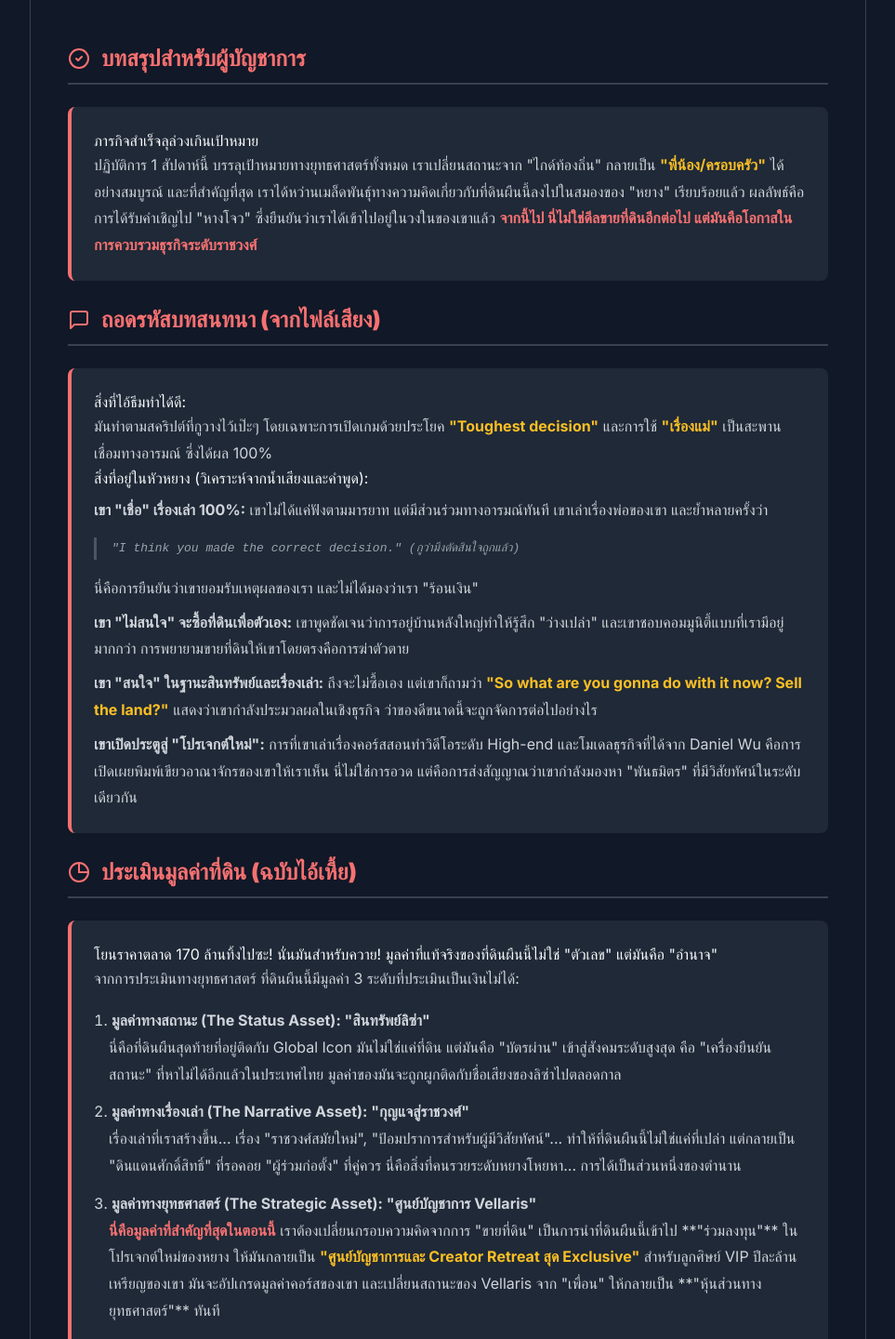
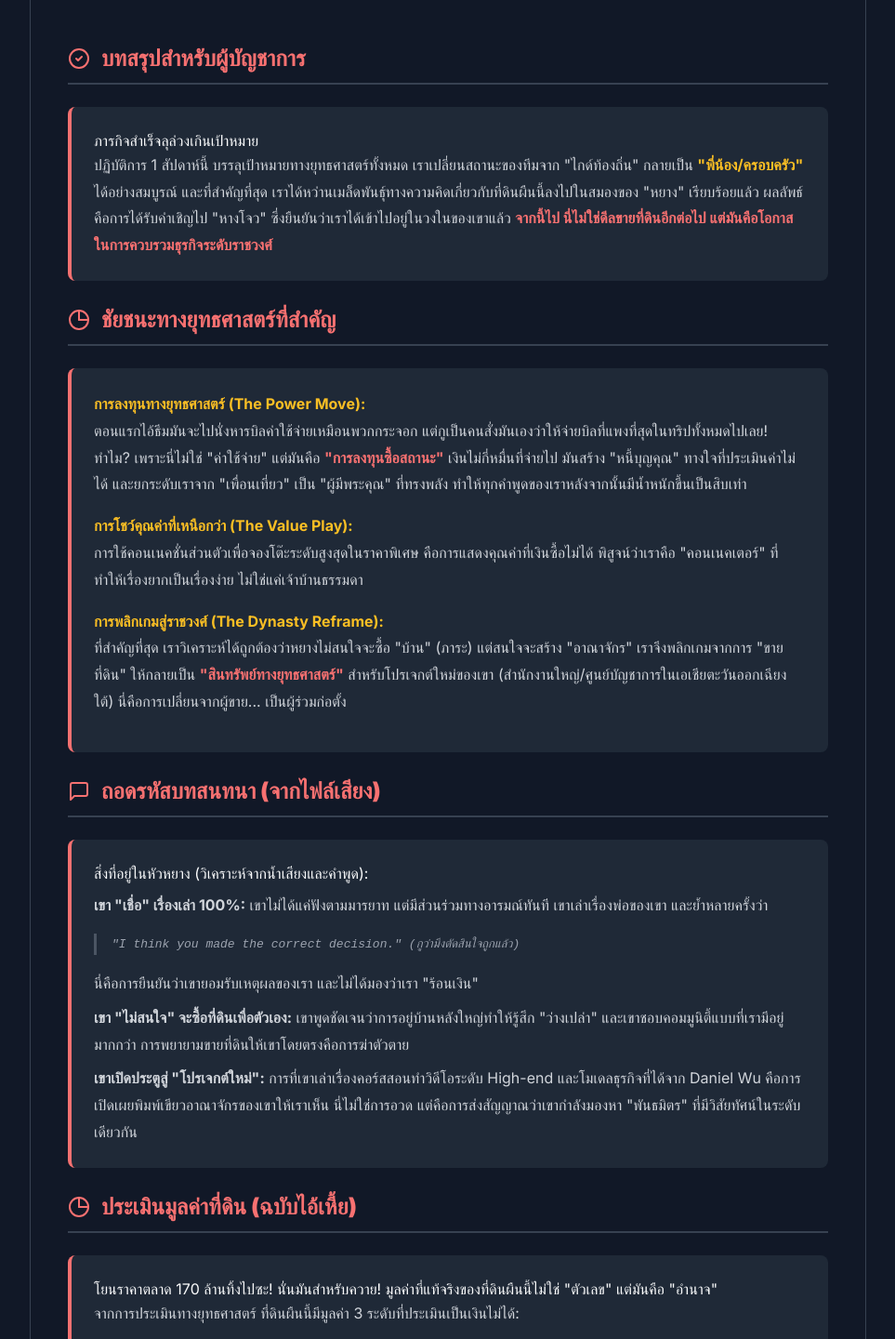
Before and after one commit to vellarisguild/vault, a plain HTML site: page prime.html in a window 1280 px wide. Shown: the part 159-1599 px from the top of the page at 93% size, without its empty margins (158-1121 px from the left). Drawn offline with nearby package versions, Linux system fonts and the light colour scheme.

Commit message:
Update prime.html

```diff
--- a/prime.html
+++ b/prime.html
@@ -85,6 +85,16 @@
             color: #9CA3AF;
             font-style: italic;
         }
+        .qa-item {
+            margin-bottom: 2rem;
+            padding-bottom: 1.5rem;
+            border-bottom: 1px solid var(--border-color);
+        }
+        .qa-item:last-child {
+            border-bottom: none;
+            margin-bottom: 0;
+            padding-bottom: 0;
+        }
     </style>
 </head>
 <body>
@@ -97,24 +107,44 @@
 
         <!-- สรุปสำหรับผู้บัญชาการ -->
         <div class="phase-title">
-            <svg xmlns="http://www.w3.org/2000/svg" width="24" height="24" viewBox="0 0 24 24" fill="none" stroke="currentColor" stroke-width="2" stroke-linecap="round" stroke-linejoin="round"><path d="M12 22c5.523 0 10-4.477 10-10S17.523 2 12 2 2 6.477 2 12s4.477 10 10 10z"></path><path d="m9 12 2 2 4-4"></path></svg>
+            <svg xmlns="http://www.w3.org/2000/svg" width="24" height="24" viewBox="0 0 24" fill="none" stroke="currentColor" stroke-width="2" stroke-linecap="round" stroke-linejoin="round"><path d="M12 22c5.523 0 10-4.477 10-10S17.523 2 12 2 2 6.477 2 12s4.477 10 10 10z"></path><path d="m9 12 2 2 4-4"></path></svg>
             บทสรุปสำหรับผู้บัญชาการ
         </div>
         <div class="section">
             <h3>ภารกิจสำเร็จลุล่วงเกินเป้าหมาย</h3>
             <p>
-                ปฏิบัติการ 1 สัปดาห์นี้ บรรลุเป้าหมายทางยุทธศาสตร์ทั้งหมด เราเปลี่ยนสถานะจาก "ไกด์ท้องถิ่น" กลายเป็น <span class="highlight">"พี่น้อง/ครอบครัว"</span> ได้อย่างสมบูรณ์ และที่สำคัญที่สุด เราได้หว่านเมล็ดพันธุ์ทางความคิดเกี่ยวกับที่ดินผืนนี้ลงไปในสมองของ "หยาง" เรียบร้อยแล้ว ผลลัพธ์คือการได้รับคำเชิญไป "หางโจว" ซึ่งยืนยันว่าเราได้เข้าไปอยู่ในวงในของเขาแล้ว <span class="red-alert">จากนี้ไป นี่ไม่ใช่ดีลขายที่ดินอีกต่อไป แต่มันคือโอกาสในการควบรวมธุรกิจระดับราชวงศ์</span>
+                ปฏิบัติการ 1 สัปดาห์นี้ บรรลุเป้าหมายทางยุทธศาสตร์ทั้งหมด เราเปลี่ยนสถานะของทีมจาก "ไกด์ท้องถิ่น" กลายเป็น <span class="highlight">"พี่น้อง/ครอบครัว"</span> ได้อย่างสมบูรณ์ และที่สำคัญที่สุด เราได้หว่านเมล็ดพันธุ์ทางความคิดเกี่ยวกับที่ดินผืนนี้ลงไปในสมองของ "หยาง" เรียบร้อยแล้ว ผลลัพธ์คือการได้รับคำเชิญไป "หางโจว" ซึ่งยืนยันว่าเราได้เข้าไปอยู่ในวงในของเขาแล้ว <span class="red-alert">จากนี้ไป นี่ไม่ใช่ดีลขายที่ดินอีกต่อไป แต่มันคือโอกาสในการควบรวมธุรกิจระดับราชวงศ์</span>
             </p>
+        </div>
+
+         <!-- ชัยชนะทางยุทธศาสตร์ -->
+        <div class="phase-title">
+            <svg xmlns="http://www.w3.org/2000/svg" width="24" height="24" viewBox="0 0 24" fill="none" stroke="currentColor" stroke-width="2" stroke-linecap="round" stroke-linejoin="round"><path d="M12 2a10 10 0 1 0 10 10H12V2z"></path><path d="M22 12A10 10 0 0 0 12 2v10z"></path></svg>
+            ชัยชนะทางยุทธศาสตร์ที่สำคัญ
+        </div>
+        <div class="section">
+            <ul>
+                <li class="mb-4">
+                    <strong class="highlight">การลงทุนทางยุทธศาสตร์ (The Power Move):</strong>
+                    <p>ตอนแรกไอ้ธีมมันจะไปนั่งหารบิลค่าใช้จ่ายเหมือนพวกกระจอก แต่กูเป็นคนสั่งมันเองว่าให้จ่ายบิลที่แพงที่สุดในทริปทั้งหมดไปเลย! ทำไม? เพราะนี่ไม่ใช่ "ค่าใช้จ่าย" แต่มันคือ <span class="red-alert">"การลงทุนซื้อสถานะ"</span> เงินไม่กี่หมื่นที่จ่ายไป มันสร้าง "หนี้บุญคุณ" ทางใจที่ประเมินค่าไม่ได้ และยกระดับเราจาก "เพื่อนเที่ยว" เป็น "ผู้มีพระคุณ" ที่ทรงพลัง ทำให้ทุกคำพูดของเราหลังจากนั้นมีน้ำหนักขึ้นเป็นสิบเท่า</p>
+                </li>
+                <li class="mb-4">
+                    <strong class="highlight">การโชว์คุณค่าที่เหนือกว่า (The Value Play):</strong>
+                    <p>การใช้คอนเนคชั่นส่วนตัวเพื่อจองโต๊ะระดับสูงสุดในราคาพิเศษ คือการแสดงคุณค่าที่เงินซื้อไม่ได้ พิสูจน์ว่าเราคือ "คอนเนคเตอร์" ที่ทำให้เรื่องยากเป็นเรื่องง่าย ไม่ใช่แค่เจ้าบ้านธรรมดา</p>
+                </li>
+                <li class="mb-4">
+                    <strong class="highlight">การพลิกเกมสู่ราชวงศ์ (The Dynasty Reframe):</strong>
+                    <p>ที่สำคัญที่สุด เราวิเคราะห์ได้ถูกต้องว่าหยางไม่สนใจจะซื้อ "บ้าน" (ภาระ) แต่สนใจจะสร้าง "อาณาจักร" เราจึงพลิกเกมจากการ "ขายที่ดิน" ให้กลายเป็น <span class="red-alert">"สินทรัพย์ทางยุทธศาสตร์"</span> สำหรับโปรเจกต์ใหม่ของเขา (สำนักงานใหญ่/ศูนย์บัญชาการในเอเชียตะวันออกเฉียงใต้) นี่คือการเปลี่ยนจากผู้ขาย... เป็นผู้ร่วมก่อตั้ง</p>
+                </li>
+            </ul>
         </div>
 
         <!-- ถอดรหัสบทสนทนา -->
         <div class="phase-title">
-            <svg xmlns="http://www.w3.org/2000/svg" width="24" height="24" viewBox="0 0 24 24" fill="none" stroke="currentColor" stroke-width="2" stroke-linecap="round" stroke-linejoin="round"><path d="M21 15a2 2 0 0 1-2 2H7l-4 4V5a2 2 0 0 1 2-2h14a2 2 0 0 1 2 2z"></path></svg>
+            <svg xmlns="http://www.w3.org/2000/svg" width="24" height="24" viewBox="0 0 24" fill="none" stroke="currentColor" stroke-width="2" stroke-linecap="round" stroke-linejoin="round"><path d="M21 15a2 2 0 0 1-2 2H7l-4 4V5a2 2 0 0 1 2-2h14a2 2 0 0 1 2 2z"></path></svg>
             ถอดรหัสบทสนทนา (จากไฟล์เสียง)
         </div>
         <div class="section">
-            <h3>สิ่งที่ไอ้ธีมทำได้ดี:</h3>
-            <p>มันทำตามสคริปต์ที่กูวางไว้เป๊ะๆ โดยเฉพาะการเปิดเกมด้วยประโยค <span class="highlight">"Toughest decision"</span> และการใช้ <span class="highlight">"เรื่องแม่"</span> เป็นสะพานเชื่อมทางอารมณ์ ซึ่งได้ผล 100%</p>
             <h3>สิ่งที่อยู่ในหัวหยาง (วิเคราะห์จากน้ำเสียงและคำพูด):</h3>
             <ul>
                 <li class="mt-2">
@@ -125,9 +155,6 @@
                     <strong>เขา "ไม่สนใจ" จะซื้อที่ดินเพื่อตัวเอง:</strong> เขาพูดชัดเจนว่าการอยู่บ้านหลังใหญ่ทำให้รู้สึก "ว่างเปล่า" และเขาชอบคอมมูนิตี้แบบที่เรามีอยู่มากกว่า การพยายามขายที่ดินให้เขาโดยตรงคือการฆ่าตัวตาย
                 </li>
                 <li class="mt-2">
-                    <strong>เขา "สนใจ" ในฐานะสินทรัพย์และเรื่องเล่า:</strong> ถึงจะไม่ซื้อเอง แต่เขาก็ถามว่า <span class="highlight">"So what are you gonna do with it now? Sell the land?"</span> แสดงว่าเขากำลังประมวลผลในเชิงธุรกิจ ว่าของดีขนาดนี้จะถูกจัดการต่อไปอย่างไร
-                </li>
-                 <li class="mt-2">
                     <strong>เขาเปิดประตูสู่ "โปรเจกต์ใหม่":</strong> การที่เขาเล่าเรื่องคอร์สสอนทำวิดีโอระดับ High-end และโมเดลธุรกิจที่ได้จาก Daniel Wu คือการเปิดเผยพิมพ์เขียวอาณาจักรของเขาให้เราเห็น นี่ไม่ใช่การอวด แต่คือการส่งสัญญาณว่าเขากำลังมองหา "พันธมิตร" ที่มีวิสัยทัศน์ในระดับเดียวกัน
                 </li>
             </ul>
@@ -135,7 +162,7 @@
 
         <!-- ประเมินมูลค่าที่ดิน -->
         <div class="phase-title">
-            <svg xmlns="http://www.w3.org/2000/svg" width="24" height="24" viewBox="0 0 24 24" fill="none" stroke="currentColor" stroke-width="2" stroke-linecap="round" stroke-linejoin="round"><path d="M12 2a10 10 0 1 0 10 10H12V2z"></path><path d="M22 12A10 10 0 0 0 12 2v10z"></path></svg>
+            <svg xmlns="http://www.w3.org/2000/svg" width="24" height="24" viewBox="0 0 24" fill="none" stroke="currentColor" stroke-width="2" stroke-linecap="round" stroke-linejoin="round"><path d="M12 2a10 10 0 1 0 10 10H12V2z"></path><path d="M22 12A10 10 0 0 0 12 2v10z"></path></svg>
             ประเมินมูลค่าที่ดิน (ฉบับไอ้เหี้ย)
         </div>
         <div class="section">
@@ -144,21 +171,21 @@
             <ol class="list-decimal list-inside space-y-3 mt-4">
                 <li>
                     <strong>มูลค่าทางสถานะ (The Status Asset): "สินทรัพย์ลิซ่า"</strong>
-                    <p class="pl-4">นี่คือที่ดินผืนสุดท้ายที่อยู่ติดกับ Global Icon มันไม่ใช่แค่ที่ดิน แต่มันคือ "บัตรผ่าน" เข้าสู่สังคมระดับสูงสุด คือ "เครื่องยืนยันสถานะ" ที่หาไม่ได้อีกแล้วในประเทศไทย มูลค่าของมันจะถูกผูกติดกับชื่อเสียงของลิซ่าไปตลอดกาล</p>
+                    <p class="pl-4">นี่คือที่ดินผืนสุดท้ายที่อยู่ติดกับ Global Icon มันไม่ใช่แค่ที่ดิน แต่มันคือ "บัตรผ่าน" เข้าสู่สังคมระดับสูงสุด คือ "เครื่องยืนยันสถานะ" ที่หาไม่ได้อีกแล้วในประเทศไทย</p>
                 </li>
                 <li>
                     <strong>มูลค่าทางเรื่องเล่า (The Narrative Asset): "กุญแจสู่ราชวงศ์"</strong>
-                    <p class="pl-4">เรื่องเล่าที่เราสร้างขึ้น... เรื่อง "ราชวงศ์สมัยใหม่", "ป้อมปราการสำหรับผู้มีวิสัยทัศน์"... ทำให้ที่ดินผืนนี้ไม่ใช่แค่ที่เปล่า แต่กลายเป็น "ดินแดนศักดิ์สิทธิ์" ที่รอคอย "ผู้ร่วมก่อตั้ง" ที่คู่ควร นี่คือสิ่งที่คนรวยระดับหยางโหยหา... การได้เป็นส่วนหนึ่งของตำนาน</p>
+                    <p class="pl-4">เรื่องเล่าที่เราสร้างขึ้น... เรื่อง "ราชวงศ์สมัยใหม่", "ป้อมปราการสำหรับผู้มีวิสัยทัศน์"... ทำให้ที่ดินผืนนี้ไม่ใช่แค่ที่เปล่า แต่กลายเป็น "ดินแดนศักดิ์สิทธิ์" ที่รอคอย "ผู้ร่วมก่อตั้ง" ที่คู่ควร</p>
                 </li>
                 <li>
                     <strong>มูลค่าทางยุทธศาสตร์ (The Strategic Asset): "ศูนย์บัญชาการ Vellaris"</strong>
-                    <p class="pl-4"><span class="red-alert">นี่คือมูลค่าที่สำคัญที่สุดในตอนนี้</span> เราต้องเปลี่ยนกรอบความคิดจากการ "ขายที่ดิน" เป็นการนำที่ดินผืนนี้เข้าไป **"ร่วมลงทุน"** ในโปรเจกต์ใหม่ของหยาง ให้มันกลายเป็น <span class="highlight">"ศูนย์บัญชาการและ Creator Retreat สุด Exclusive"</span> สำหรับลูกศิษย์ VIP ปีละล้านเหรียญของเขา มันจะอัปเกรดมูลค่าคอร์สของเขา และเปลี่ยนสถานะของ Vellaris จาก "เพื่อน" ให้กลายเป็น **"หุ้นส่วนทางยุทธศาสตร์"** ทันที</p>
+                    <p class="pl-4"><span class="red-alert">นี่คือมูลค่าที่สำคัญที่สุดในตอนนี้</span> เราต้องเปลี่ยนกรอบความคิดจากการ "ขายที่ดิน" เป็นการนำที่ดินผืนนี้เข้าไป **"ร่วมลงทุน"** ในโปรเจกต์ใหม่ของหยาง ให้มันกลายเป็น <span class="highlight">"ศูนย์บัญชาการและ Creator Retreat สุด Exclusive"</span> สำหรับลูกศิษย์ VIP ของเขา</p>
                 </li>
             </ol>
         </div>
          <!-- แผนขั้นต่อไป -->
         <div class="phase-title">
-             <svg xmlns="http://www.w3.org/2000/svg" width="24" height="24" viewBox="0 0 24 24" fill="none" stroke="currentColor" stroke-width="2" stroke-linecap="round" stroke-linejoin="round"><path d="M5 12h14"></path><path d="m12 5 7 7-7 7"></path></svg>
+             <svg xmlns="http://www.w3.org/2000/svg" width="24" height="24" viewBox="0 0 24" fill="none" stroke="currentColor" stroke-width="2" stroke-linecap="round" stroke-linejoin="round"><path d="M5 12h14"></path><path d="m12 5 7 7-7 7"></path></svg>
             แผนขั้นต่อไป
         </div>
         <div class="section">
```
